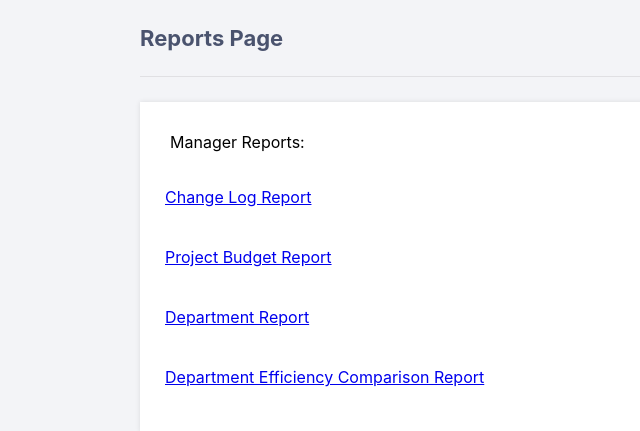
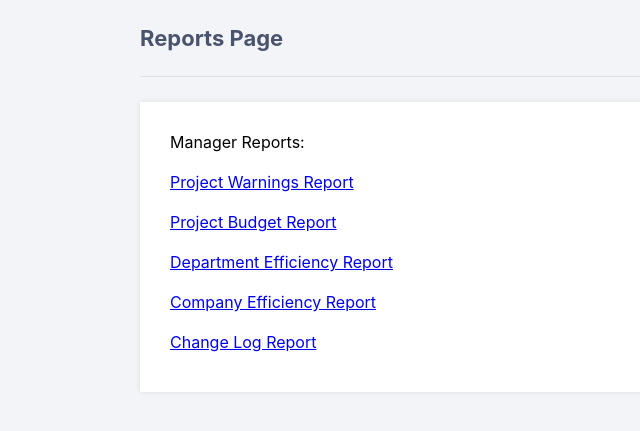
Before and after one commit to j2k25/team16, a Flask app: page /manager_reports in a window 1280 px wide. Shown: the part 60-491 px from the top of the page, without its empty margins (0-640 px from the left). Run offline with Flask 2, Linux system fonts and the light colour scheme; the visitor is signed in with stand-in values (Sample User, id 1); data that the repository does not hold is empty; some libraries are stand-ins or nearby versions.

Commit message:
mgr reports

```diff
--- a/templates/manager_reports.html
+++ b/templates/manager_reports.html
@@ -6,9 +6,12 @@
 <h2>Reports Page</h2>
 <div>
     <p>Manager Reports:</p>
-</p><a href="{{ url_for('chartdb') }}">Change Log Report</a></p>
-</p><a href="{{ url_for('chartproject') }}">Project Budget Report</a></p>
-</p><a href="{{ url_for('chartdepartment') }}">Department Report</a></p>
-</p><a href="{{ url_for('chartdepartmentcompare') }}">Department Efficiency Comparison Report</a></p>
+<table>
+    <p> <a href="{{ url_for('projectreport') }}">Project Warnings Report</a> </p>
+    <p> <a href="{{ url_for('chartproject') }}">Project Budget Report</a> </p>
+    <p> <a href="{{ url_for('chartdepartment') }}">Department Efficiency Report</a> </p>
+    <p> <a href="{{ url_for('chartdepartmentcompare') }}">Company Efficiency Report</a> </p>
+    <p> <a href="{{ url_for('chartdb') }}">Change Log Report</a> </p>
+    </table>
 </div>
 {% endblock %}
```
